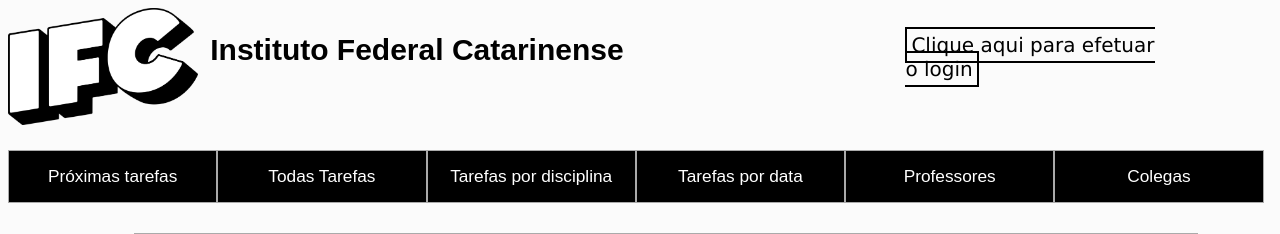
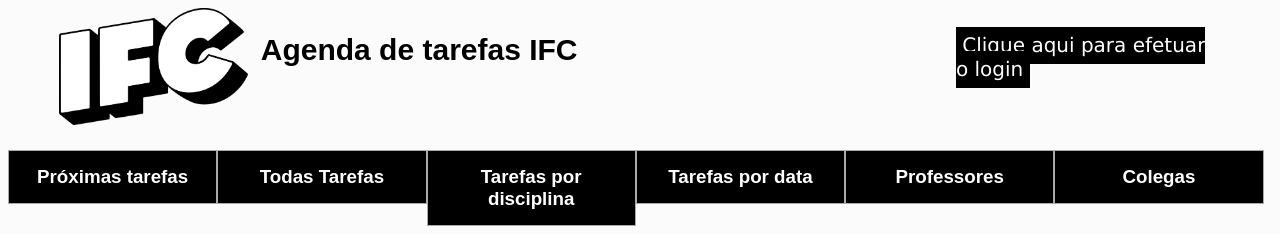
Before and after one commit to GuilhermeLamin/Projeto_integrador, a PHP site: page /detalhaAluno.php?cod=1 in a window 1280 px wide. Shown: the top 234 px of the page. Run offline with PHP 8.4, Linux system fonts and the light colour scheme; data that the repository does not hold is empty.

Commit message:
Alunos Guilherme Lamin e Roberth Santos 1INFO1

```diff
--- a/projeto_1info1/cabecalho.php
+++ b/projeto_1info1/cabecalho.php
@@ -8,14 +8,14 @@ session_start();
 	<link rel="stylesheet" type="text/css" href="css/completo.css">
 	<script type="text/javascript" src="js/script.js"></script>
 
-	<title>Todos professores</title>
+	<title>Agenda IFC</title>
 	<meta charset="utf-8">
 </head>
 <body>
 	<!-- cabeçalho -->
 	<header>
 		<img src="imagens/ifc.png" id="logo"/>
-		<h1 id="nome_site">Instituto Federal Catarinense</h1>
+		<h1 id="nome_site">Agenda de tarefas IFC</h1>
 		<div id="perfil">
 <?php
 	//isset()- verifica se uma variavel esta definida
@@ -35,16 +35,15 @@ if (isset($_SESSION['login'])) {
 	<a  class="entrar">Clique aqui para efetuar o login</a>
 
 		<form method="post" action="login.php" id="formEntrar" class="escondido">
-				<label for="login">Login</label>
+				<label for="login" class="texto_label">Login</label>
 				<input type="text" name="login" class="login1">
 <br>
-				<label for="senha">Senha</label>
+				<label for="senha" class="texto_label">Senha</label>
 				<input type="password" name="senha" class="senha1">
 <br>
 				<input type="submit" name="enviar" class="enviar">
 		</form>
 	<!--Formulario de login-->
-
 <?php
 }
 ?>
--- a/projeto_1info1/css/completo.css
+++ b/projeto_1info1/css/completo.css
@@ -13,6 +13,7 @@ img{
 	width: 15%;
 	float:left;
 	margin-bottom: 2%;
+	margin-left: 4%;
 }
 
 #nome_site{
@@ -37,13 +38,14 @@ img{
 .item.menu{
 	width: 14%;
 	float: left;
-	font-size: 115%;
+	font-size: 125%;
 	color: white;
 	border: 1px solid #aaa;
 	text-align: center;
 	padding: 1.2%;
 	background-color: black;
 	font-family: sans-serif;
+	font-weight: bold;
 
 
 }
@@ -120,6 +122,7 @@ a{
     background: #fff;
     cursor: pointer;
     margin-left: 40px;
+    font-weight: bold;
 }
 
 .tab:hover{
@@ -157,25 +160,53 @@ a{
 
        margin-left: 6px;
        margin-bottom: 5px;
-       font-family: Tahoma;
-       margin-top: 10px;
+       margin-top: 20px;
+       padding-bottom: 4px;
+       padding-right: 11px;
+       border-radius: 5px;
 }
 .enviar{
 	margin-top: 5px;
-	margin-left: 168px;
+	margin-left: 115px;
+	background-color: black;
+	color: white;
+	cursor: pointer;
 }
 
-.rodape{
-	border: 1px;
+.entrar{
+	padding: 2.5%;
+	background: black;
+	color: white;
+}
+
+.entrar:hover{
+	background: #aaa;
+}
+
+.senha1{
+	padding-right: 11px;
+	border-radius: 5px;
+	padding-bottom: 4px;
+	margin-left: 2px;
+}
+
+.texto_label{
+	font-weight: bold;
+}
+
+.foto_professor{
+	width: 80%;
+	margin-right: 2%;
+}
+
+.fonte_detalha{
+
+	font-family: sans-serif;
+	font-size: 160%;
 
 }
 
-.entrar{
-	border: solid 2px;
-	padding: 4px;
+.espaço_inserir{
+
+	margin-left: 2%;
 }
-
-.foto_professor{
-	width:80%;
-	margin-right: 2%;
-}
--- a/projeto_1info1/detalhaAluno.php
+++ b/projeto_1info1/detalhaAluno.php
@@ -1,9 +1,5 @@
-<script type="text/javascript" src="js/jquery.js"></script>
-  <link rel="stylesheet" type="text/css" href="css/completo.css">
-  <script type="text/javascript" src="js/script.js"></script>
 
 <?php
-
 
    include("cabecalho.php");
    include("alunos.php");
--- a/projeto_1info1/detalhaProfessor.php
+++ b/projeto_1info1/detalhaProfessor.php
@@ -22,8 +22,7 @@
          </section>
     </section>
 
-
-    <section>
+    <section class="fonte_detalha">
       <p>Nome: <?=$professor['nome']?></p>
       <p>Email: <?=$professor['email']?></p>
       <p>Disciplina: Not found</p>
--- a/projeto_1info1/js/tab.js
+++ b/projeto_1info1/js/tab.js
@@ -21,6 +21,6 @@ $(document).ready(function(){
 
 $(document).ready(function(){
 	$(".entrar").click(function(){
-		$("#formEntrar").slideToggle("escondido");
+		$("#formEntrar").toggleClass("escondido");
 	})
 })
--- a/projeto_1info1/listaDisciplinas.php
+++ b/projeto_1info1/listaDisciplinas.php
@@ -1,8 +1,6 @@
 
 <script type="text/javascript" src="js/jquery.js"></script>
-	<link rel="stylesheet" type="text/css" href="css/completo.css">
-	<script type="text/javascript" src="js/script.js"></script>
-
+    <script type="text/javascript" src="js/tab.js"></script>
 
 <?php
 	include("cabecalho.php");
--- a/projeto_1info1/listaProfessores.php
+++ b/projeto_1info1/listaProfessores.php
@@ -1,8 +1,6 @@
-
 
 <script type="text/javascript" src="js/jquery.js"></script>
-  <link rel="stylesheet" type="text/css" href="css/completo.css">
-  <script type="text/javascript" src="js/script.js"></script>
+    <script type="text/javascript" src="js/tab.js"></script>
 
 <?php
 
@@ -33,7 +31,7 @@
 //isset - is set - está definida?
 if(isset($_SESSION['login'])){
 ?>
-   <a href="formProfessor.php">Inserir professor</a>
+   <a href="formProfessor.php" class="espaço_inserir">Inserir professor</a>
 <?php
 }
 ?>
--- a/projeto_1info1/login.php
+++ b/projeto_1info1/login.php
@@ -10,7 +10,7 @@
 
 
    if ($login == 'admin' and $senha == 'admin') {
-   	   echo("Olá, administrador!");
+           echo("Bem vindo, Administrador!");
 
        $_SESSION['nome'] = "Administrador";
        $_SESSION['login'] = "admin";
```
